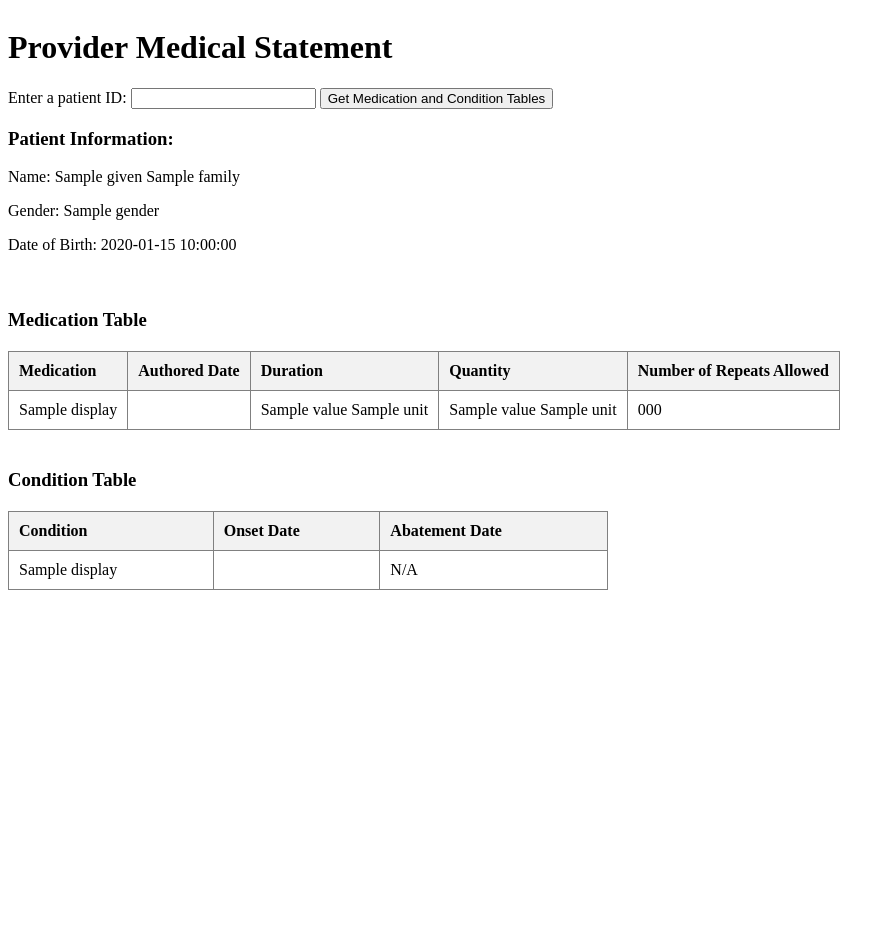
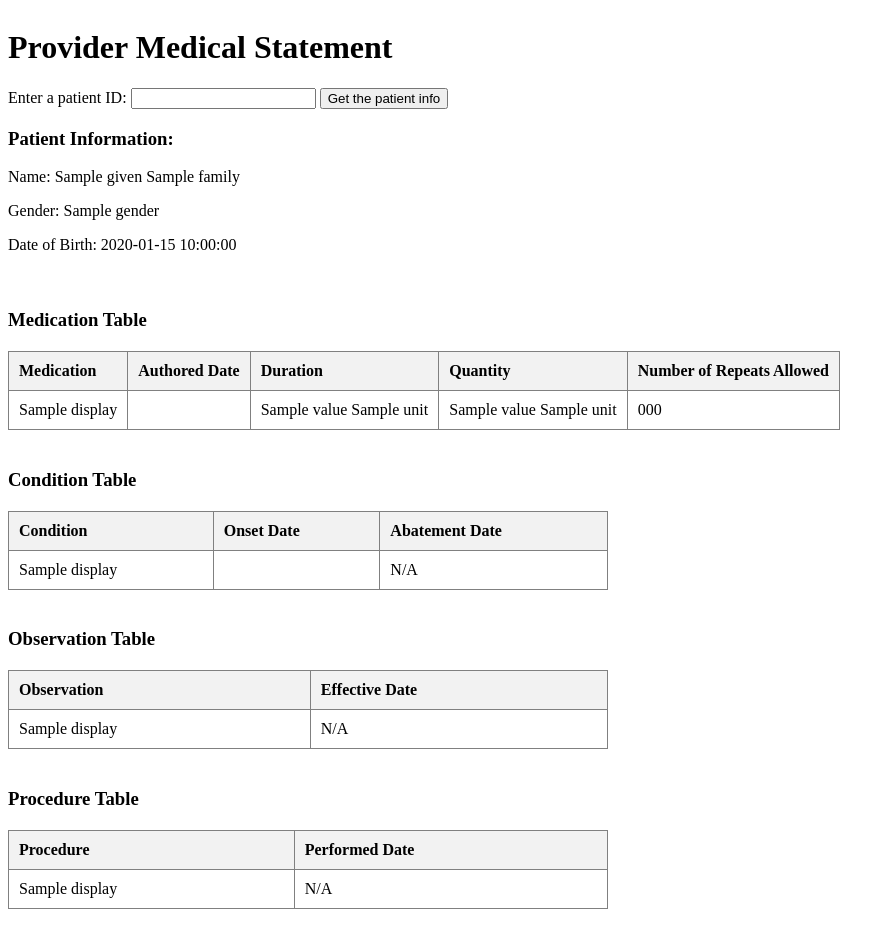
Before and after one commit to bcbi/fhir-medication-finder, a Flask app: template src/templates/index.html in a window 1280 px wide. Shown: the whole page, without its empty margins (0-895 px from the left). Before the commit the page ends 590 px from the top, so only its background shows below. Run offline with Flask 3, Linux system fonts and the light colour scheme; the template is opened without the code that fills it: most values are stand-ins (such as "Sample title", 1, 10 or a date in 2020).

Commit message:
table - added patient procedure info

```diff
--- a/src/app.py
+++ b/src/app.py
@@ -1,6 +1,6 @@
 from flask import Flask, request, render_template
 from dotenv import load_dotenv
-from fhir_utils import get_fhir_credentials, request_medication_list, request_condition_list
+from fhir_utils import get_fhir_credentials, request_medication_list, request_condition_list, request_observation_list, request_procedure_list
 
 app = Flask(__name__)
 
@@ -16,11 +16,15 @@ def index_eu():
             patient_id = request.form['patient_id']
             medication_request_result, patient_result = request_medication_list(patient_id, credentials=credentials)
             condition_result = request_condition_list(patient_id, credentials=credentials)
+            observation_result = request_observation_list(patient_id, credentials=credentials)
+            procedure_result = request_procedure_list(patient_id, credentials=credentials)
 
             result = {
                 'medication_request': medication_request_result,
                 'patient': patient_result,
-                'condition': condition_result
+                'condition': condition_result,
+                'observation':observation_result,
+                'procedure':procedure_result
             }
         except ValueError:
             result = 'Invalid input. Please enter a patient ID.'
--- a/src/fhir_utils.py
+++ b/src/fhir_utils.py
@@ -46,3 +46,27 @@ def request_condition_list(patient_id, credentials):
     print(condition_response.keys())
 
     return condition_response
+
+def request_observation_list(patient_id, credentials):
+    observation_url = f"{FHIR_SERVER_BASE_URL}/Observation?patient={patient_id}"
+    observation_req = requests.get(observation_url, auth=credentials)
+
+    print(f"Observation status: {observation_req.status_code}")
+
+    observation_response = observation_req.json()
+
+    print(observation_response.keys())
+
+    return observation_response
+
+def request_procedure_list(patient_id, credentials):
+    procedure_url = f"{FHIR_SERVER_BASE_URL}/Procedure?patient={patient_id}"
+    procedure_req = requests.get(procedure_url, auth=credentials)
+
+    print(f"Observation status: {procedure_req.status_code}")
+
+    procedure_response = procedure_req.json()
+
+    print(procedure_response.keys())
+
+    return procedure_response
--- a/src/templates/index.html
+++ b/src/templates/index.html
@@ -3,6 +3,7 @@
 <head>
     <meta charset="UTF-8">
     <title>Medication and Condition Table</title>
+    <link rel="stylesheet" href="styling.css">
 </head>
 <body>
     <div class="container">
@@ -10,7 +11,7 @@
         <form method="post">
             <label for="patient_id">Enter a patient ID:</label>
             <input type="text" name="patient_id" id="patient_id">
-            <input type="submit" value="Get Medication and Condition Tables">
+            <input type="submit" value="Get the patient info">
         </form>
 
         {% if result %}
@@ -84,40 +85,71 @@
                     </table>
                 </div>
             {% endif %}
+
+            {% if result.observation %}
+            <div class="observation-table">
+                <h3>Observation Table</h3>
+                <table border="1">
+                    <thead>
+                        <tr>
+                            <th>Observation</th>
+                            <th>Effective Date</th>
+                            <!-- Add more headers as needed -->
+                        </tr>
+                    </thead>
+                    <tbody>
+                        {% for entry in result.observation.entry %}
+                            <tr>
+                                <td>{{ entry.resource.code.coding[0].display }}</td>
+                                <td>
+                                    {% if 'effectiveDateTime' in entry.resource %}
+                                        {{ entry.resource.effectiveDateTime.split('T')[0] }}
+                                    {% else %}
+                                        N/A
+                                    {% endif %}
+                                </td>
+                                <!-- Add more columns as needed -->
+                            </tr>
+                        {% endfor %}
+                    </tbody>
+                </table>
+            </div>
+        {% endif %}
+
+        {% if result.procedure %}
+        <div class="procedure-table">
+            <h3>Procedure Table</h3>
+            <table border="1">
+                <thead>
+                    <tr>
+                        <th>Procedure</th>
+                        <th>Performed Date</th>
+                        <!-- Add more headers as needed -->
+                    </tr>
+                </thead>
+                <tbody>
+                    {% for entry in result.procedure.entry %}
+                        <tr>
+                            <td>{{ entry.resource.code.coding[0].display }}</td>
+                            <!-- <td>{{ entry.resource.performedDateTime.split('T')[0] }}</td> -->
+                            <td>
+                                {% if 'performedDateTime' in entry.resource %}
+                                    {{ entry.resource.performedDateTime.split('T')[0] }}
+                                {% else %}
+                                    N/A
+                                {% endif %}
+                            </td>
+                            <!-- Add more columns as needed -->
+                        </tr>
+                    {% endfor %}
+                </tbody>
+            </table>
+        </div>
+    {% endif %}
+
         {% else %}
             <p>No results available.</p>
         {% endif %}
     </div>
 </body>
 </html>
-
-<style>
-    .container {
-        display: grid;
-        place-items: start; /* Align content to the start (left) */
-    }
-
-    .patient-info,
-    .medication-table,
-    .condition-table {
-        width: 100%;
-        max-width: 600px;
-        margin-bottom: 20px;
-    }
-
-    table {
-        width: 100%;
-        border-collapse: collapse;
-        margin-top: 20px;
-    }
-
-    th, td {
-        padding: 10px;
-        text-align: left;
-        white-space: nowrap; /* Prevent text wrapping */
-    }
-
-    th {
-        background-color: #f2f2f2;
-    }
-</style>
--- /dev/null
+++ b/src/templates/styling.css
@@ -0,0 +1,30 @@
+.container {
+    display: grid;
+    place-items: start; /* Align content to the start (left) */
+}
+
+.patient-info,
+.medication-table,
+.condition-table,
+.observation-table,
+.procedure-table {
+    width: 100%;
+    max-width: 600px;
+    margin-bottom: 20px;
+}
+
+table {
+    width: 100%;
+    border-collapse: collapse;
+    margin-top: 20px;
+}
+
+th, td {
+    padding: 10px;
+    text-align: left;
+    white-space: nowrap; /* Prevent text wrapping */
+}
+
+th {
+    background-color: #f2f2f2;
+}
```
Also changed, not shown: 1 other file.
